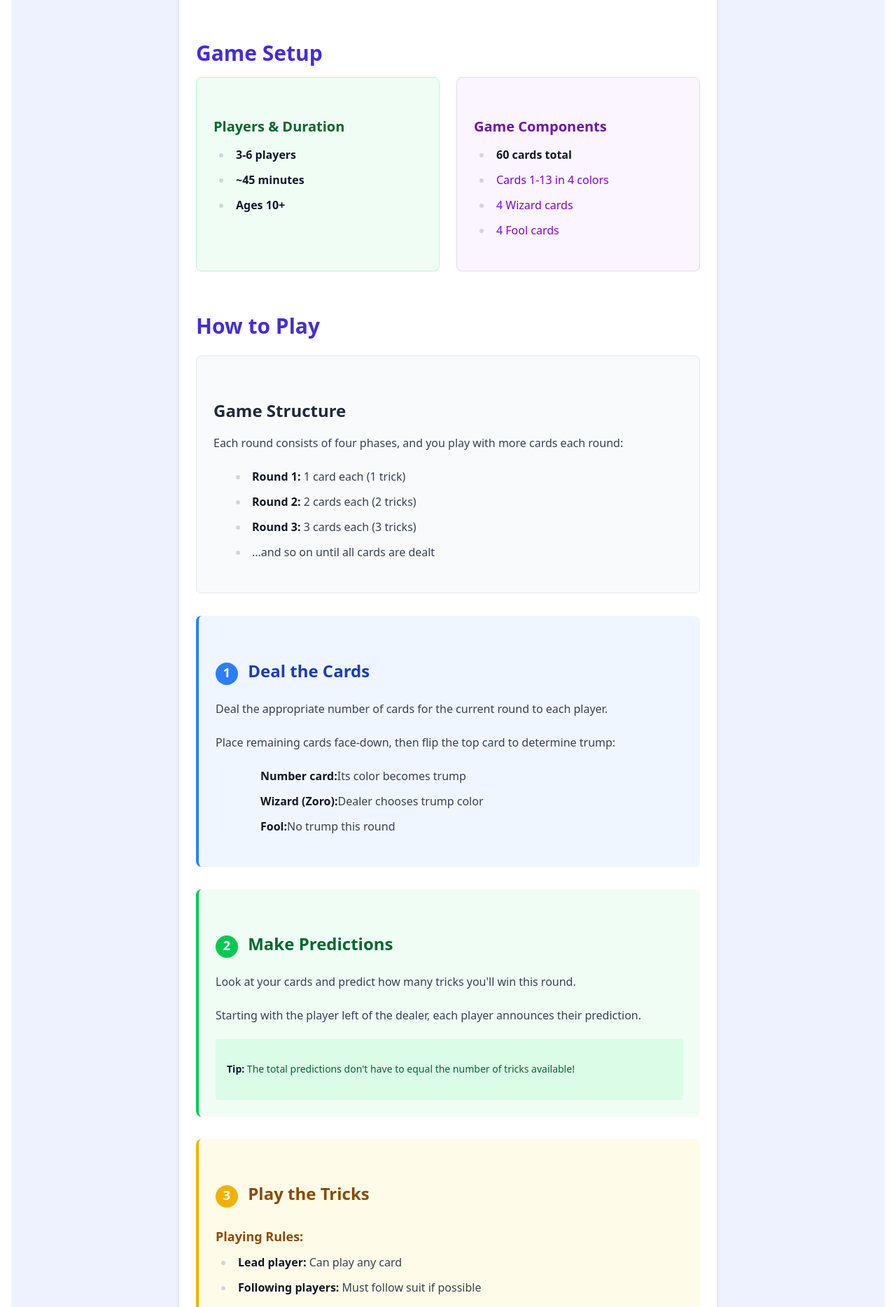
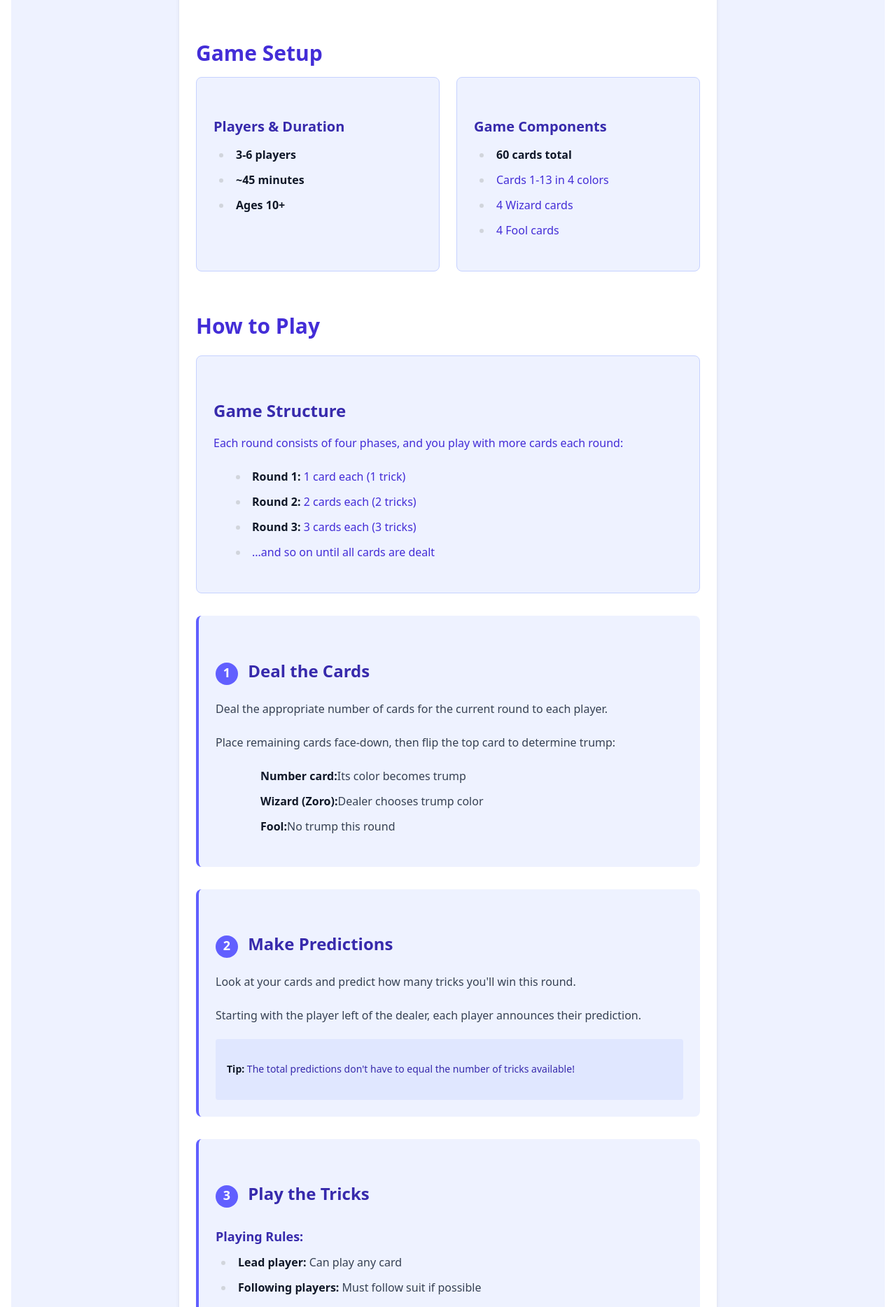
Before and after one commit to tf664/worldwidewizard, a SvelteKit app: page /howtoplay in a window 1280 px wide. Shown: the part 919-2787 px from the top of the page at 70% size. Built offline with nearby package versions, Linux system fonts and the light colour scheme.

Commit message:
Eye Cancer Fix <3

```diff
--- a/src/routes/howtoplay/+page.svelte
+++ b/src/routes/howtoplay/+page.svelte
@@ -3,9 +3,9 @@
 
 <div class="prose max-w-none prose-indigo">
     <!-- Hero Section -->
-	<div class="mb-12 rounded-lg bg-gradient-to-r from-purple-600 to-indigo-700 p-8 text-white">
+    <div class="mb-12 rounded-lg bg-indigo-600 p-8 text-white">
         <h1 class="mb-4 text-4xl font-bold text-white">The Legend of Wizard</h1>
-		<p class="text-lg leading-relaxed text-purple-100">
+        <p class="text-lg leading-relaxed text-indigo-100">
             In a time long forgotten, apprentices came from far and wide to the famous Stonehenge Academy
             of Magic. There they trained their magical abilities, including with the game of Wizard. Over
             the millennia, the deeper meaning of this game was lost, leaving behind an entertaining card
@@ -16,7 +16,7 @@
     <!-- Objective Section -->
     <div class="mb-10">
         <h2 class="mb-4 text-3xl font-bold text-indigo-700">The Objective</h2>
-		<div class="rounded-lg border border-blue-200 bg-blue-50 p-6">
+        <div class="rounded-lg border border-indigo-200 bg-indigo-50 p-6">
             <p class="mb-4 text-lg text-gray-700">
                 In this magical card game, you apprentices predict how many tricks you will win. At the end
                 of each trick round, you receive experience points for correct predictions.
@@ -32,17 +32,17 @@
     <div class="mb-10">
         <h2 class="mb-4 text-3xl font-bold text-indigo-700">Game Setup</h2>
         <div class="grid gap-6 md:grid-cols-2">
-			<div class="rounded-lg border border-green-200 bg-green-50 p-6">
-				<h3 class="mb-3 text-xl font-semibold text-green-800">Players & Duration</h3>
-				<ul class="space-y-2 text-green-700">
+            <div class="rounded-lg border border-indigo-200 bg-indigo-50 p-6">
+                <h3 class="mb-3 text-xl font-semibold text-indigo-800">Players & Duration</h3>
+                <ul class="space-y-2 text-indigo-700">
                     <li><strong>3-6 players</strong></li>
                     <li><strong>~45 minutes</strong></li>
                     <li><strong>Ages 10+</strong></li>
                 </ul>
             </div>
-			<div class="rounded-lg border border-purple-200 bg-purple-50 p-6">
-				<h3 class="mb-3 text-xl font-semibold text-purple-800">Game Components</h3>
-				<ul class="space-y-2 text-purple-700">
+            <div class="rounded-lg border border-indigo-200 bg-indigo-50 p-6">
+                <h3 class="mb-3 text-xl font-semibold text-indigo-800">Game Components</h3>
+                <ul class="space-y-2 text-indigo-700">
                     <li><strong>60 cards total</strong></li>
                     <li>Cards 1-13 in 4 colors</li>
                     <li>4 Wizard cards</li>
@@ -56,12 +56,12 @@
     <div class="mb-10">
         <h2 class="mb-6 text-3xl font-bold text-indigo-700">How to Play</h2>
 
-		<div class="mb-8 rounded-lg border border-gray-200 bg-gray-50 p-6">
-			<h3 class="mb-4 text-2xl font-semibold text-gray-800">Game Structure</h3>
-			<p class="mb-4 text-gray-700">
+        <div class="mb-8 rounded-lg border border-indigo-200 bg-indigo-50 p-6">
+            <h3 class="mb-4 text-2xl font-semibold text-indigo-800">Game Structure</h3>
+            <p class="mb-4 text-indigo-700">
                 Each round consists of four phases, and you play with more cards each round:
             </p>
-			<ul class="list-inside list-disc space-y-2 text-gray-700">
+            <ul class="list-inside list-disc space-y-2 text-indigo-700">
                 <li><strong>Round 1:</strong> 1 card each (1 trick)</li>
                 <li><strong>Round 2:</strong> 2 cards each (2 tricks)</li>
                 <li><strong>Round 3:</strong> 3 cards each (3 tricks)</li>
@@ -72,10 +72,10 @@
         <!-- Four Phases -->
         <div class="space-y-8">
             <!-- Phase 1: Deal Cards -->
-			<div class="rounded-lg border-l-4 border-blue-500 bg-blue-50 p-6">
-				<h3 class="mb-4 text-2xl font-semibold text-blue-800">
+            <div class="rounded-lg border-l-4 border-indigo-500 bg-indigo-50 p-6">
+                <h3 class="mb-4 text-2xl font-semibold text-indigo-800">
                     <span
-						class="mr-2 inline-block h-8 w-8 rounded-full bg-blue-500 text-center text-lg font-bold text-white"
+                        class="mr-2 inline-block h-8 w-8 rounded-full bg-indigo-500 text-center text-lg font-bold text-white"
                         >1</span
                     >
                     Deal the Cards
@@ -101,10 +101,10 @@
             </div>
 
             <!-- Phase 2: Predict -->
-			<div class="rounded-lg border-l-4 border-green-500 bg-green-50 p-6">
-				<h3 class="mb-4 text-2xl font-semibold text-green-800">
+            <div class="rounded-lg border-l-4 border-indigo-500 bg-indigo-50 p-6">
+                <h3 class="mb-4 text-2xl font-semibold text-indigo-800">
                     <span
-						class="mr-2 inline-block h-8 w-8 rounded-full bg-green-500 text-center text-lg font-bold text-white"
+                        class="mr-2 inline-block h-8 w-8 rounded-full bg-indigo-500 text-center text-lg font-bold text-white"
                         >2</span
                     >
                     Make Predictions
@@ -114,8 +114,8 @@
                     <p>
                         Starting with the player left of the dealer, each player announces their prediction.
                     </p>
-					<div class="mt-4 rounded bg-green-100 p-4">
-						<p class="text-sm text-green-800">
+                    <div class="mt-4 rounded bg-indigo-100 p-4">
+                        <p class="text-sm text-indigo-800">
                             <strong>Tip:</strong> The total predictions don't have to equal the number of tricks available!
                         </p>
                     </div>
@@ -123,16 +123,16 @@
             </div>
 
             <!-- Phase 3: Play Tricks -->
-			<div class="rounded-lg border-l-4 border-yellow-500 bg-yellow-50 p-6">
-				<h3 class="mb-4 text-2xl font-semibold text-yellow-800">
+            <div class="rounded-lg border-l-4 border-indigo-500 bg-indigo-50 p-6">
+                <h3 class="mb-4 text-2xl font-semibold text-indigo-800">
                     <span
-						class="mr-2 inline-block h-8 w-8 rounded-full bg-yellow-500 text-center text-lg font-bold text-white"
+                        class="mr-2 inline-block h-8 w-8 rounded-full bg-indigo-500 text-center text-lg font-bold text-white"
                         >3</span
                     >
                     Play the Tricks
                 </h3>
                 <div class="space-y-4 text-gray-700">
-					<h4 class="text-lg font-semibold text-yellow-800">Playing Rules:</h4>
+                    <h4 class="text-lg font-semibold text-indigo-800">Playing Rules:</h4>
                     <ul class="space-y-3">
                         <li><strong>Lead player:</strong> Can play any card</li>
                         <li><strong>Following players:</strong> Must follow suit if possible</li>
@@ -140,16 +140,16 @@
                         <li><strong>Wizards & Fools:</strong> Can always be played, regardless of suit</li>
                     </ul>
 
-					<h4 class="mt-6 text-lg font-semibold text-yellow-800">Who Wins the Trick:</h4>
+                    <h4 class="mt-6 text-lg font-semibold text-indigo-800">Who Wins the Trick:</h4>
                     <ol class="space-y-2">
                         <li>
-							<span class="font-semibold text-purple-600">1st priority:</span> First Wizard played
+                            <span class="font-semibold text-indigo-600">1st priority:</span> First Wizard played
                         </li>
                         <li>
-							<span class="font-semibold text-red-600">2nd priority:</span> Highest trump card
+                            <span class="font-semibold text-indigo-600">2nd priority:</span> Highest trump card
                         </li>
                         <li>
-							<span class="font-semibold text-blue-600">3rd priority:</span> Highest card of led suit
+                            <span class="font-semibold text-indigo-600">3rd priority:</span> Highest card of led suit
                         </li>
                         <li>
                             <span class="font-semibold text-gray-600">Note:</span> Fools never win (except if only
@@ -160,34 +160,34 @@
             </div>
 
             <!-- Phase 4: Score -->
-			<div class="rounded-lg border-l-4 border-purple-500 bg-purple-50 p-6">
-				<h3 class="mb-4 text-2xl font-semibold text-purple-800">
+            <div class="rounded-lg border-l-4 border-indigo-500 bg-indigo-50 p-6">
+                <h3 class="mb-4 text-2xl font-semibold text-indigo-800">
                     <span
-						class="mr-2 inline-block h-8 w-8 rounded-full bg-purple-500 text-center text-lg font-bold text-white"
+                        class="mr-2 inline-block h-8 w-8 rounded-full bg-indigo-500 text-center text-lg font-bold text-white"
                         >4</span
                     >
                     Calculate Experience Points
                 </h3>
                 <div class="space-y-4 text-gray-700">
                     <div class="grid gap-4 md:grid-cols-2">
-						<div class="rounded bg-green-100 p-4">
-							<h4 class="mb-2 font-semibold text-green-800">Correct Prediction</h4>
-							<p class="text-green-700">
+                        <div class="rounded bg-indigo-100 p-4">
+                            <h4 class="mb-2 font-semibold text-indigo-800">Correct Prediction</h4>
+                            <p class="text-indigo-700">
                                 <strong>20 points bonus</strong><br />
                                 <strong>+10 points</strong> per trick won
                             </p>
                         </div>
-						<div class="rounded bg-red-100 p-4">
-							<h4 class="mb-2 font-semibold text-red-800">Wrong Prediction</h4>
-							<p class="text-red-700">
+                        <div class="rounded bg-indigo-100 p-4">
+                            <h4 class="mb-2 font-semibold text-indigo-800">Wrong Prediction</h4>
+                            <p class="text-indigo-700">
                                 <strong>-10 points</strong> for each trick difference
                             </p>
                         </div>
                     </div>
 
-					<div class="mt-4 rounded bg-blue-100 p-4">
-						<h4 class="mb-2 font-semibold text-blue-800">Scoring Example:</h4>
-						<ul class="space-y-1 text-sm text-blue-700">
+                    <div class="mt-4 rounded bg-indigo-100 p-4">
+                        <h4 class="mb-2 font-semibold text-indigo-800">Scoring Example:</h4>
+                        <ul class="space-y-1 text-sm text-indigo-700">
                             <li><strong>Predicted 2, won 2:</strong> 20 + 10 + 10 = 40 points</li>
                             <li><strong>Predicted 0, won 0:</strong> 20 points</li>
                             <li><strong>Predicted 3, won 1:</strong> -20 points (2 tricks off)</li>
@@ -202,17 +202,17 @@
     <div class="mb-10">
         <h2 class="mb-6 text-3xl font-bold text-indigo-700">Special Cards</h2>
         <div class="grid gap-6 md:grid-cols-2">
-			<div class="rounded-lg border border-purple-200 bg-purple-50 p-6">
-				<h3 class="mb-3 text-xl font-semibold text-purple-800">Wizard (Zoro)</h3>
-				<ul class="space-y-2 text-purple-700">
+            <div class="rounded-lg border border-indigo-200 bg-indigo-50 p-6">
+                <h3 class="mb-3 text-xl font-semibold text-indigo-800">Wizard (Zoro)</h3>
+                <ul class="space-y-2 text-indigo-700">
                     <li>• Always wins the trick when played first</li>
                     <li>• If leading with Wizard, others can play any card</li>
                     <li>• When flipped for trump, dealer chooses trump suit</li>
                 </ul>
             </div>
-			<div class="rounded-lg border border-gray-200 bg-gray-50 p-6">
-				<h3 class="mb-3 text-xl font-semibold text-gray-800">Fool</h3>
-				<ul class="space-y-2 text-gray-700">
+            <div class="rounded-lg border border-indigo-200 bg-indigo-50 p-6">
+                <h3 class="mb-3 text-xl font-semibold text-indigo-800">Fool</h3>
+                <ul class="space-y-2 text-indigo-700">
                     <li>• Never wins a trick (except if only Fools played)</li>
                     <li>• Can be played anytime, regardless of suit</li>
                     <li>• When flipped for trump, there is no trump this round</li>
@@ -259,17 +259,17 @@
     <div class="mb-10">
         <h2 class="mb-4 text-3xl font-bold text-indigo-700">Strategy Tips</h2>
         <div class="grid gap-4 md:grid-cols-2">
-			<div class="rounded-lg border border-amber-200 bg-amber-50 p-4">
-				<h4 class="mb-2 font-semibold text-amber-800">Prediction Strategy</h4>
-				<ul class="space-y-1 text-sm text-amber-700">
+            <div class="rounded-lg border border-indigo-200 bg-indigo-50 p-4">
+                <h4 class="mb-2 font-semibold text-indigo-800">Prediction Strategy</h4>
+                <ul class="space-y-1 text-sm text-indigo-700">
                     <li>• Count your high cards and trumps</li>
                     <li>• Consider Wizards as guaranteed tricks</li>
                     <li>• Fools can help avoid unwanted tricks</li>
                 </ul>
             </div>
-			<div class="rounded-lg border border-teal-200 bg-teal-50 p-4">
-				<h4 class="mb-2 font-semibold text-teal-800">Playing Strategy</h4>
-				<ul class="space-y-1 text-sm text-teal-700">
+            <div class="rounded-lg border border-indigo-200 bg-indigo-50 p-4">
+                <h4 class="mb-2 font-semibold text-indigo-800">Playing Strategy</h4>
+                <ul class="space-y-1 text-sm text-indigo-700">
                     <li>• Lead with high cards to take tricks</li>
                     <li>• Use Fools to avoid winning tricks</li>
                     <li>• Watch others' predictions to plan</li>
@@ -281,19 +281,20 @@
     <!-- Variants -->
     <div class="mb-10">
         <h2 class="mb-4 text-3xl font-bold text-indigo-700">Game Variant</h2>
-		<div class="rounded-lg border border-red-200 bg-red-50 p-6">
-			<h3 class="mb-3 text-xl font-semibold text-red-800">Plus/Minus One Variant</h3>
-			<p class="mb-3 text-red-700">
+        <div class="rounded-lg border border-indigo-200 bg-indigo-50 p-6">
+            <h3 class="mb-3 text-xl font-semibold text-indigo-800">Plus/Minus One Variant</h3>
+            <p class="mb-3 text-indigo-700">
                 The total of all predictions cannot equal the number of available tricks in that round.
             </p>
-			<div class="rounded bg-red-100 p-4">
-				<p class="text-sm text-red-800">
+            <div class="rounded bg-indigo-100 p-4">
+                <p class="text-sm text-indigo-800">
                     <strong>Example:</strong> In round 5 with 5 tricks available, players must predict a total
                     that's either less than 5 or greater than 5 tricks combined.
                 </p>
             </div>
         </div>
     </div>
+
 
 	<!-- Call to Action -->
 	<div class="rounded-lg bg-gradient-to-r from-indigo-600 to-purple-700 p-8 text-center text-white">
```
Lines whose indentation alone changed are shown as unchanged.
